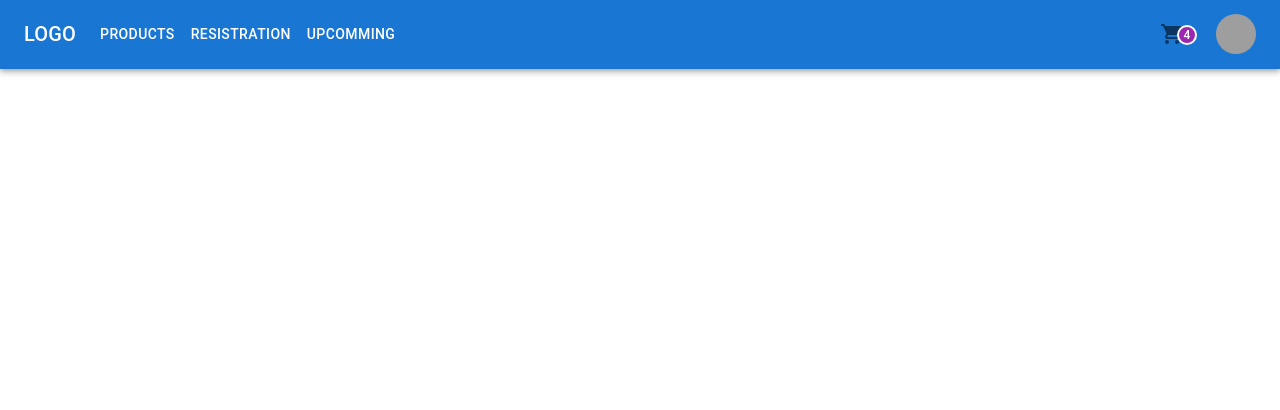
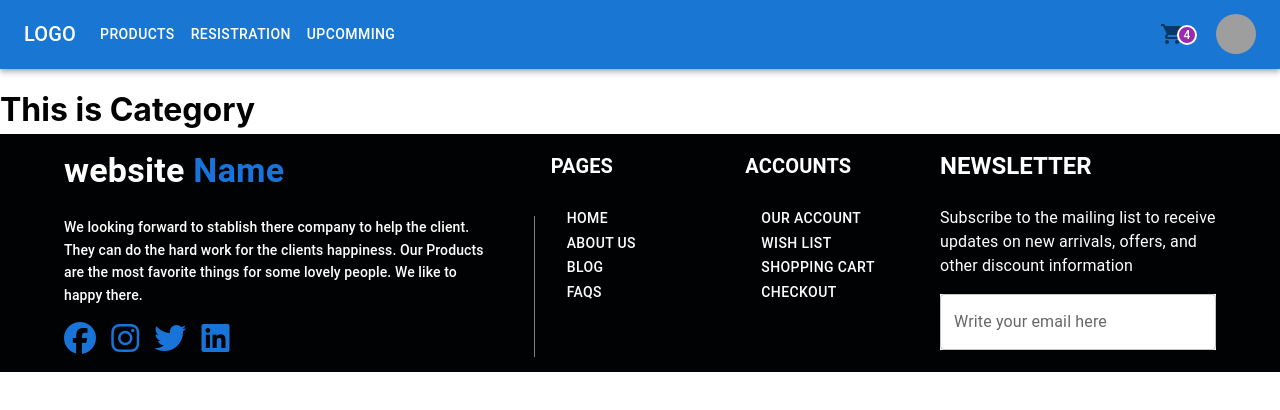
Before and after one commit to nizamseu/ream12, a React (Create React App) app: page / in a window 1280 px wide. Shown: the top 410 px of the page. Built offline with nearby package versions, Linux system fonts and the light colour scheme; grey boxes are pictures that could not be loaded.

Commit message:
footer done

```diff
--- a/public/index.html
+++ b/public/index.html
@@ -10,6 +10,7 @@
       content="Web site created using create-react-app"
     />
     <link rel="apple-touch-icon" href="%PUBLIC_URL%/logo192.png" />
+    <script src="https://kit.fontawesome.com/bb2b642500.js" crossorigin="anonymous"></script>
     <!--
       manifest.json provides metadata used when your web app is installed on a
       user's mobile device or desktop. See https://developers.google.com/web/fundamentals/web-app-manifest/
--- a/src/App.js
+++ b/src/App.js
@@ -1,4 +1,3 @@
-import logo from './logo.svg';
 import './App.css';
 import Home from './Components/Pages/Home/Home/Home';
 
--- a/src/Components/Pages/Home/Category/Category.js
+++ b/src/Components/Pages/Home/Category/Category.js
@@ -3,7 +3,7 @@ import React from 'react';
 const Category = () => {
     return (
         <div>
-
+            <h1>This is Category</h1>
         </div>
     );
 };
--- a/src/Components/Pages/Home/Home/Home.js
+++ b/src/Components/Pages/Home/Home/Home.js
@@ -1,4 +1,5 @@
 import React from 'react';
+import Footer from '../../Shared/Footer/Footer';
 import Navbar from '../../Shared/Navbar/Navbar';
 import Category from '../Category/Category';
 
@@ -7,6 +8,7 @@ const Home = () => {
         <div>
             <Navbar />
             <Category />
+            <Footer></Footer>
         </div>
     );
 };
--- a/src/Components/Pages/Shared/Footer/Footer.js
+++ b/src/Components/Pages/Shared/Footer/Footer.js
@@ -1,10 +1,79 @@
 import React from 'react';
+import Box from '@mui/material/Box';
+import Grid from '@mui/material/Grid';
+import { Container, TextField, Typography } from '@mui/material';
 
 const Footer = () => {
     return (
-        <div>
-            <h1>This is footer</h1>
-        </div>
+        <Box sx={{ backgroundColor: '#000203', color: 'white'}}>
+            <Container>
+            <Grid container spacing={2} sx={{paddingBottom: '15px'}}>
+                <Grid item xs={12} sm={6} md={5} sx={{textAlign: 'left'}}>
+                    <Typography variant="h4" sx={{fontWeight: 600, mb: 3}}>
+                        website <span style={{color:'#1974DA'}}>Name</span>
+                    </Typography>
+                    <Box sx={{borderRight: '1px solid gray'}}>
+                    <Typography variant="h6" sx={{fontSize: 14, color:'white', mb: 2, mr: 5}}>
+                            We looking forward to stablish there company to help the client. They can do the hard work for the clients happiness. Our Products are the most favorite things for some lovely people. We like to happy there.
+                    </Typography>
+                    <Typography style={{color:'#1974DA'}}>
+                    <i style={{marginRight: '15px'}} className="fab fa-facebook fa-2x"></i>
+                    <i style={{marginRight: '15px'}} className="fab fa-instagram fa-2x"></i>
+                    <i style={{marginRight: '15px'}} className="fab fa-twitter fa-2x"></i>
+                    <i className="fab fa-linkedin fa-2x"></i>
+                    </Typography>
+                    </Box>
+                </Grid>
+                <Grid item xs={12} sm={6} md={2} sx={{textAlign: 'left'}}>
+                    <Typography variant="h6" sx={{fontWeight: 600, textAlign: 'start'}}>
+                    PAGES
+                    </Typography>
+                    <Box sx={{display: 'flex', flexDirection: 'column', ml: 2, mt: 3, color: 'white'}}>
+                        <Typography variant="button">
+                        Home
+                        </Typography>
+                        <Typography variant="button">
+                        About Us
+                        </Typography>
+                        <Typography variant="button">
+                        Blog
+                        </Typography>
+                        <Typography variant="button">
+                        FAQs
+                        </Typography>
+                    </Box>
+                </Grid>
+                <Grid item xs={12} sm={6} md={2} sx={{textAlign: 'left'}}>
+                    <Typography variant="h6" sx={{fontWeight: 600, textAlign: 'start'}}>
+                     ACCOUNTS
+                    </Typography>
+                    <Box sx={{display: 'flex', flexDirection: 'column', ml: 2, mt: 3, color: 'white'}}>
+                        <Typography variant="button">
+                        Our Account
+                        </Typography>
+                        <Typography variant="button">
+                        Wish List
+                        </Typography>
+                        <Typography variant="button">
+                        Shopping Cart
+                        </Typography>
+                        <Typography variant="button">
+                        Checkout
+                        </Typography>
+                    </Box>
+                </Grid>
+                <Grid item xs={12} sm={6} md={3} sx={{textAlign: 'left'}}>
+                <Typography variant="h5" sx={{fontWeight: 600, mb: 3, textAlign: 'start'}}>
+                    NEWSLETTER
+                </Typography>
+                <Typography>
+                    Subscribe to the mailing list to receive updates on new arrivals, offers, and other discount information
+                </Typography>
+                <TextField sx={{mt: 2, width: '100%', backgroundColor:"white"}} id="outlined-basic" label="Write your email here" variant="outlined" />
+                </Grid>
+            </Grid>
+            </Container>
+        </Box>
     );
 };
 
```
